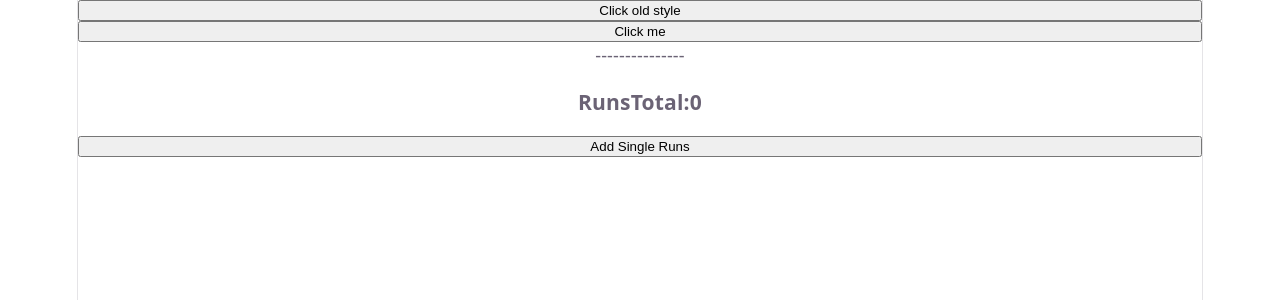
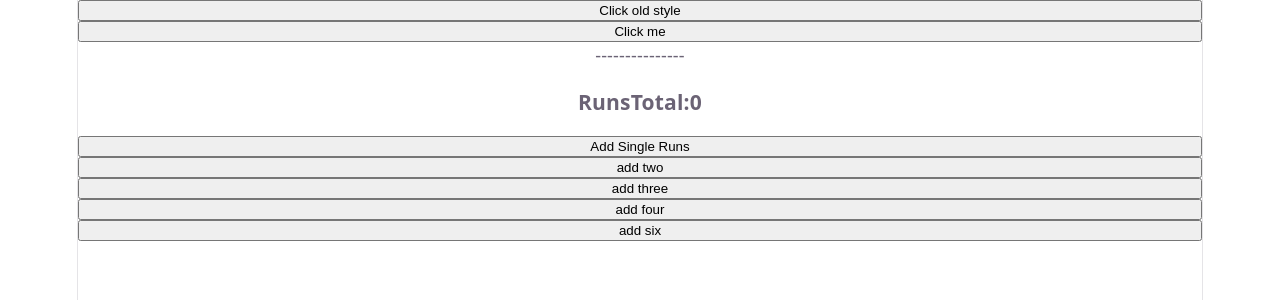
Before and after one commit to Maha-bub/react-event-state, a React (Vite) app: page / in a window 1280 px wide. Shown: the top 300 px of the page. Built offline with nearby package versions, Linux system fonts and the light colour scheme.

Commit message:
explore useState and set counter

```diff
--- a/src/Batter.tsx
+++ b/src/Batter.tsx
@@ -6,10 +6,20 @@ export default function Batter() {
     const handleRuns = () => {
         setnewRuns(newRuns + 1);
     }
+    const hanldeAddtow = () => {
+        setnewRuns(newRuns + 2)
+    }
+    const handleAddthree = () => {
+        setnewRuns(newRuns + 3);
+    }
     return (
         <>
             <h3>RunsTotal:{newRuns}</h3>
             <button onClick={handleRuns}>Add Single Runs</button>
+            <button onClick={hanldeAddtow}>add two</button>
+            <button onClick={handleAddthree}>add three</button>
+            <button>add four</button>
+            <button>add six</button>
         </>
     )
 }
```
